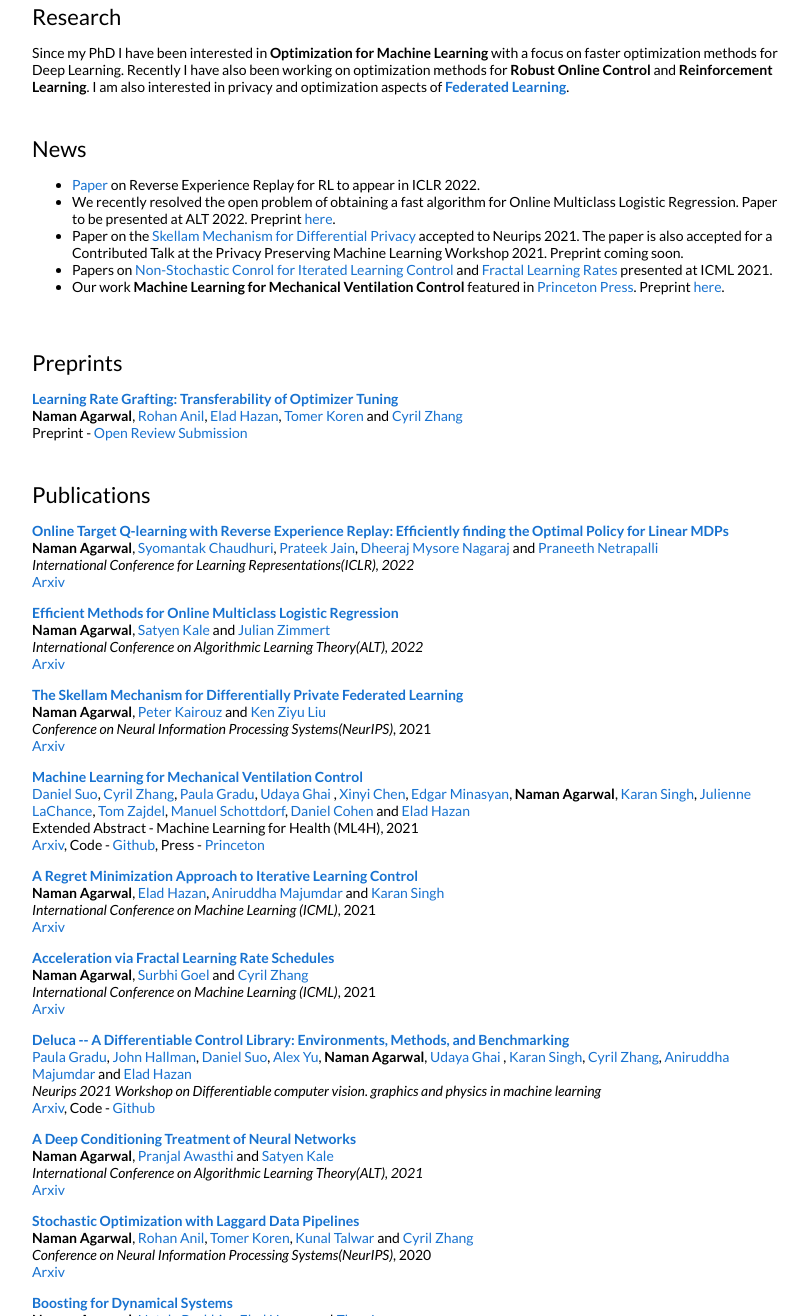
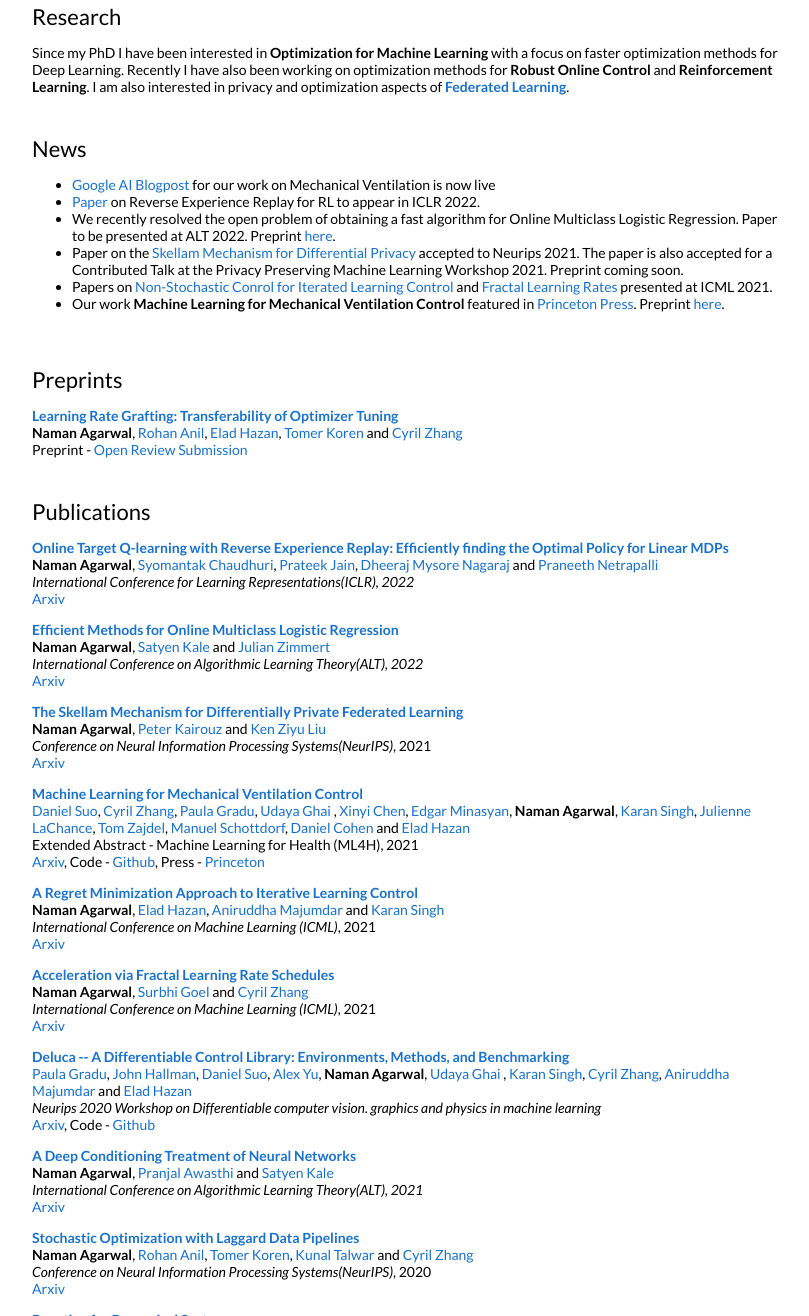
Before and after one commit to naman33k/naman33k.github.io, a plain HTML site: page index.html in a window 1280 px wide. Shown: the part 299-1615 px from the top of the page, without its empty margins (228-1037 px from the left). Drawn offline with Linux system fonts and the light colour scheme.

Commit message:
updating CV

```diff
--- a/index.html
+++ b/index.html
@@ -110,6 +110,7 @@
         <td width="100%" valign="middle">
           <heading>News</heading>
           <ul>
+            <li> <a href='https://ai.googleblog.com/2022/02/machine-learning-for-mechanical.html'>Google AI Blogpost</a> for our work on Mechanical Ventilation is now live
           	<li> <a href="https://arxiv.org/abs/2110.08440">Paper</a> on Reverse Experience Replay for RL to appear in ICLR 2022</a>.
             <li> We recently resolved the open problem of obtaining a fast algorithm for Online Multiclass Logistic Regression. Paper to be presented at ALT 2022.  Preprint <a href="https://arxiv.org/abs/2110.03020">here</a>.
             <li> Paper on the <a href="#"> Skellam Mechanism for Differential Privacy</a> accepted to Neurips 2021. The paper is also accepted for a Contributed Talk at the Privacy Preserving Machine Learning Workshop 2021. Preprint coming soon.
@@ -206,7 +207,7 @@
               <p> <a href="https://arxiv.org/abs/2102.09968"><papertitle>Deluca -- A Differentiable Control Library: Environments, Methods, and Benchmarking
 </papertitle></a><br>
           <a href="">Paula Gradu</a>, <a href="">John Hallman</a>, <a href="">Daniel Suo</a>, <a href="">Alex Yu</a>, <strong>Naman Agarwal</strong>, <a href="https://scholar.google.com/citations?user=Kf1SGfgAAAAJ&hl=en"> Udaya Ghai </a>, <a href="http://i-am-karan-singh.github.io/">Karan Singh</a>, <a href="http://cyrilzhang.com/">Cyril Zhang</a>, <a href="https://irom-lab.princeton.edu/majumdar/">Aniruddha Majumdar</a> and <a href="https://www.cs.princeton.edu/~ehazan/">Elad Hazan</a> <br>
-          <em> Neurips 2021 Workshop on Differentiable computer vision. graphics and physics in machine learning </em><br>
+          <em> Neurips 2020 Workshop on Differentiable computer vision. graphics and physics in machine learning </em><br>
           <a href ="https://arxiv.org/abs/2102.09968">Arxiv</a>, Code - <a href="https://github.com/google/deluca">Github</a>
           </p>
 
```
Also changed, not shown: 1 other file.
